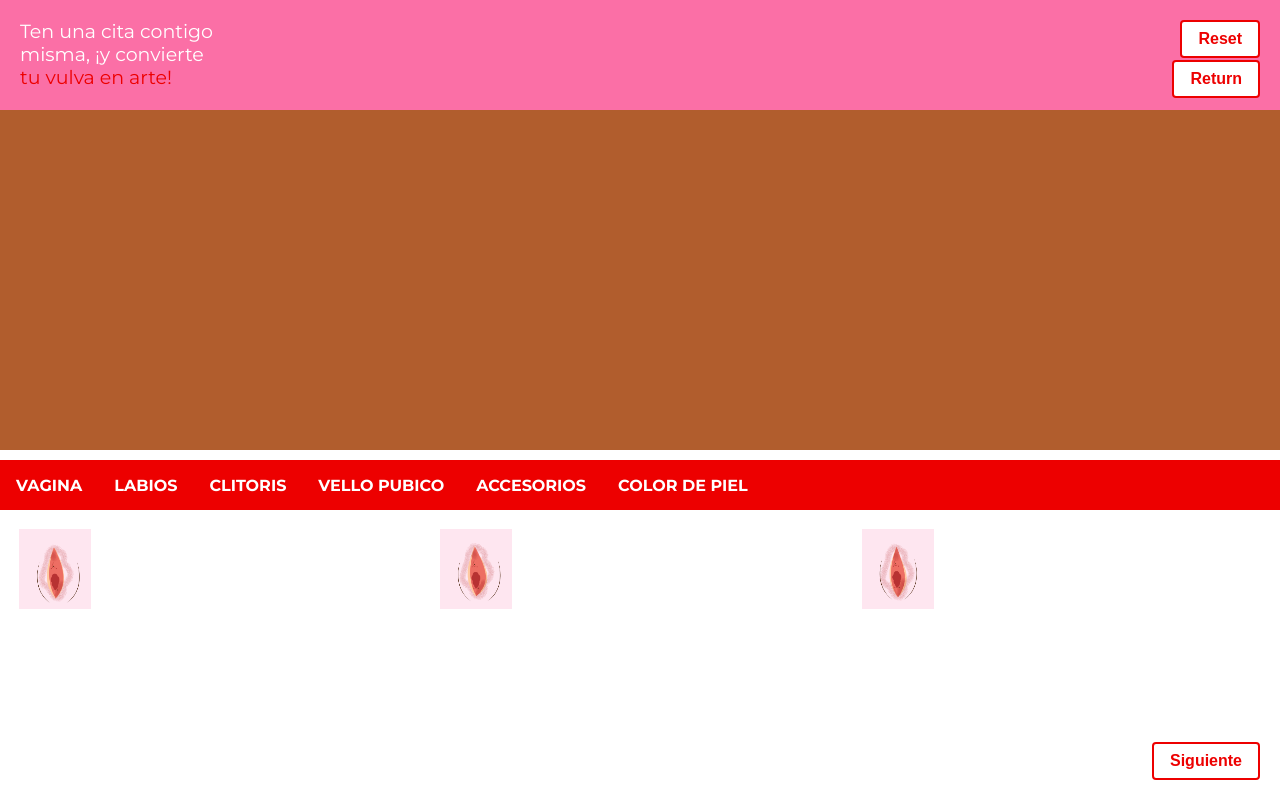
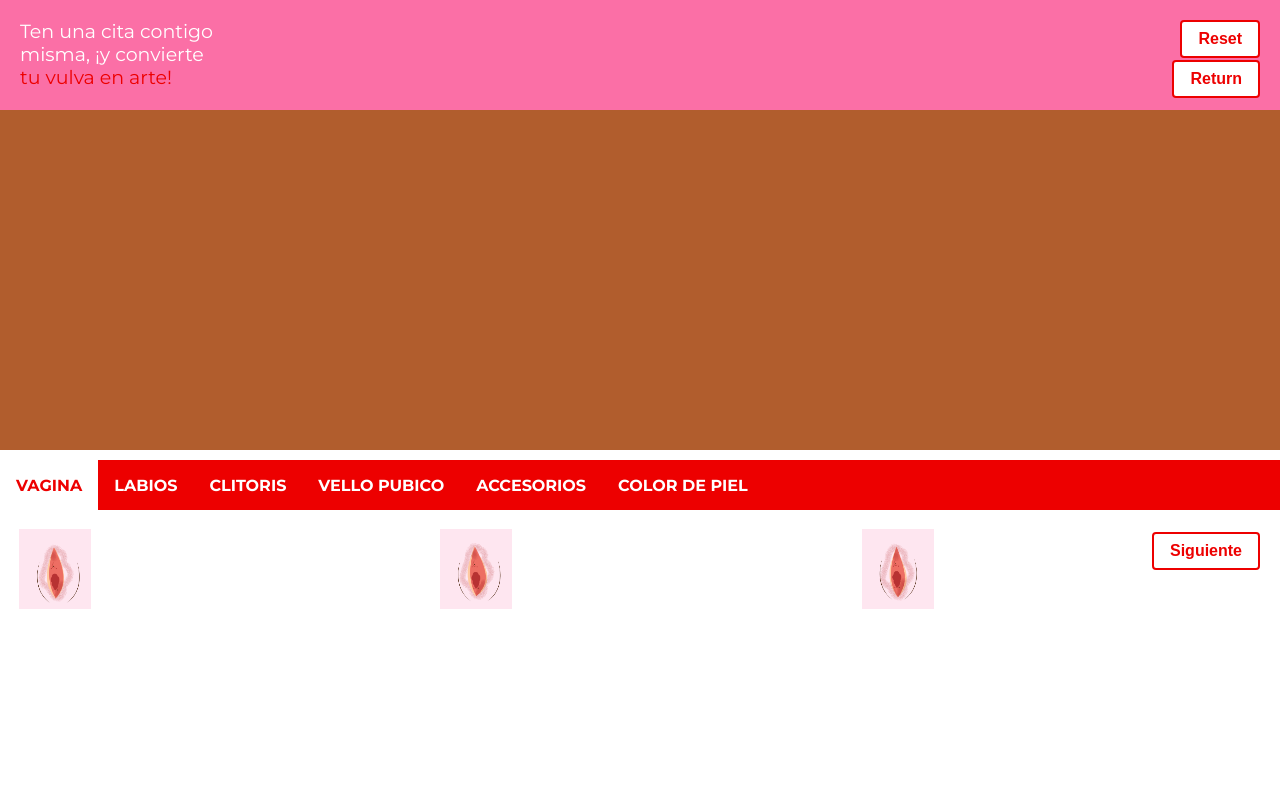
Before and after one commit to cryptodev6/vulvatar-builder, an Angular app: page /image-builder in a window 1280 px wide. Built offline with nearby package versions, Linux system fonts and the light colour scheme.

Commit message:
selected category added

```diff
--- a/src/app/image-builder/image-builder.component.html
+++ b/src/app/image-builder/image-builder.component.html
@@ -11,12 +11,12 @@
       <button id="save-button" (click)="saveImage()" class="return-button">Siguiente</button>
     </div>
     <div class="category-selector">
-      <div class="category" (click)="loadImages('vagina')">Vagina</div>
-      <div class="category" (click)="loadImages('labios')">Labios</div>
-      <div class="category" (click)="loadImages('clitoris')">Clitoris</div>
-      <div class="category" (click)="loadImages('vello_pubico')">Vello Pubico</div>
-      <div class="category" (click)="loadImages('accesorios')">Accesorios</div>
-      <div class="category" (click)="loadImages('color_piel')">Color de piel</div>
+      <div class="category" (click)="loadImages('vagina')" [ngClass]="{'selected': selectedCategory === 'vagina'}">Vagina</div>
+      <div class="category" (click)="loadImages('labios')" [ngClass]="{'selected': selectedCategory === 'labios'}">Labios</div>
+      <div class="category" (click)="loadImages('clitoris')" [ngClass]="{'selected': selectedCategory === 'clitoris'}">Clitoris</div>
+      <div class="category" (click)="loadImages('vello_pubico')" [ngClass]="{'selected': selectedCategory === 'vello_pubico'}">Vello Pubico</div>
+      <div class="category" (click)="loadImages('accesorios')" [ngClass]="{'selected': selectedCategory === 'accesorios'}">Accesorios</div>
+      <div class="category" (click)="loadImages('color_piel')" [ngClass]="{'selected': selectedCategory === 'color_piel'}">Color de piel</div>
     </div>
     <div id="image-grid">
       <img *ngFor="let image of images" [id]="'image-' + image.id" (click)="selectImage(image)" [src]="image.imageUrl" class="image-selector">
--- a/src/app/image-builder/image-builder.component.scss
+++ b/src/app/image-builder/image-builder.component.scss
@@ -125,7 +125,7 @@
 
 #save-button {
   position: absolute;
-  bottom: 20px;
+  bottom: 230px;
   right: 20px;
   background-color: #fff;
   color: rgb(237,0,0);
@@ -141,3 +141,8 @@
   background-color: rgb(237,0,0);
   color: #fff;
 }
+
+.selected {
+  background-color: #fff;
+  color: rgb(237,0,0);
+}
```
